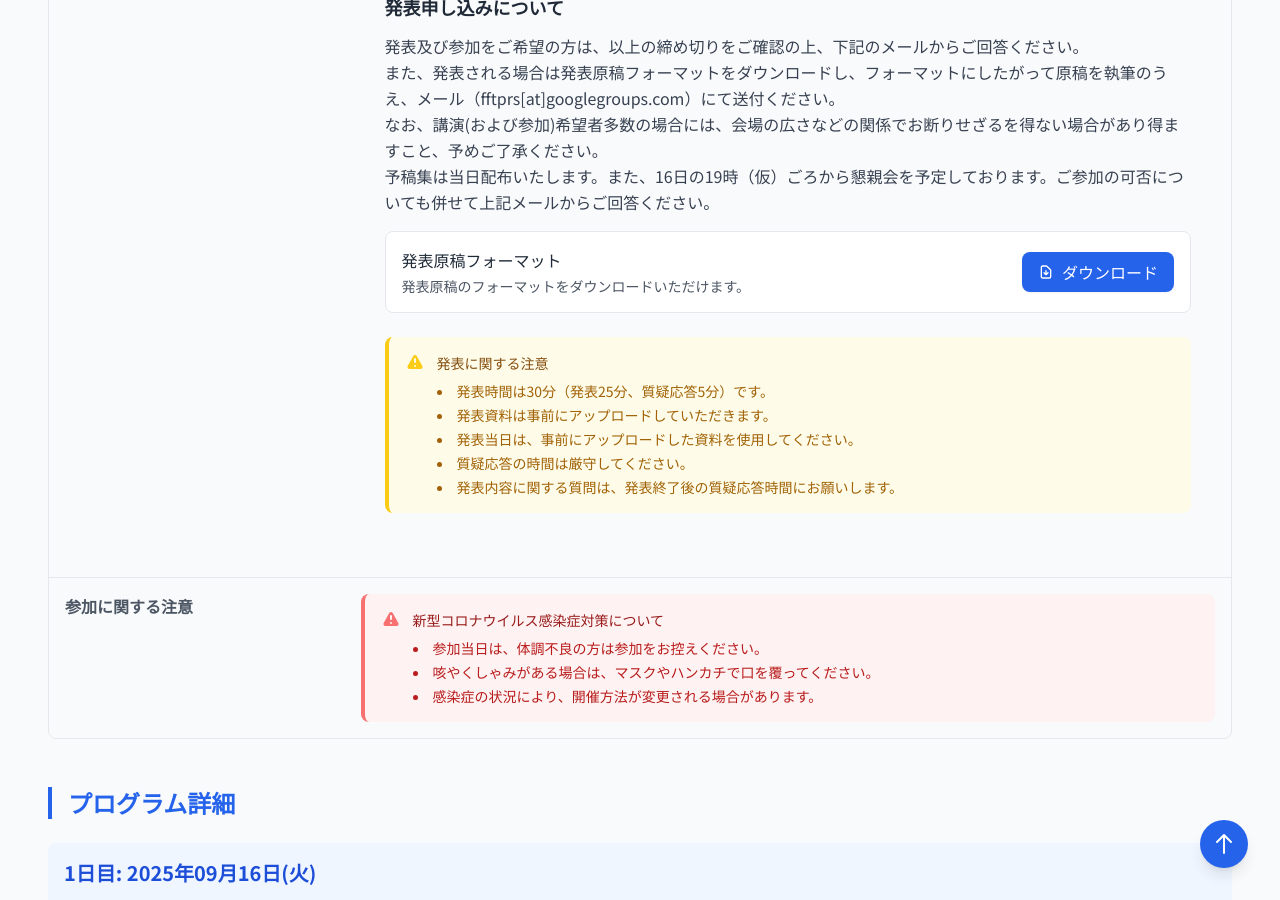
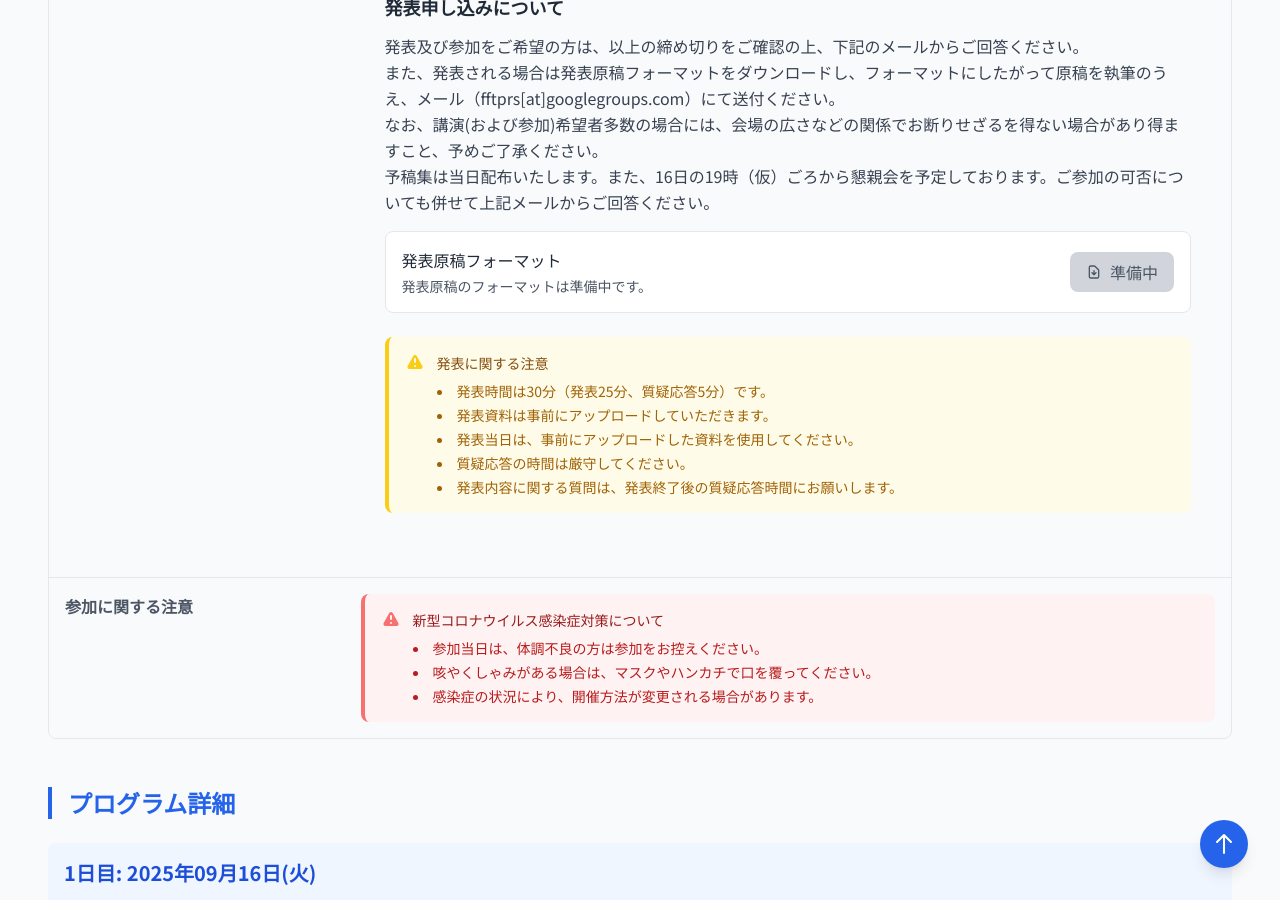
Before and after one commit to ko-max-123/site, a Jekyll site: the page built from pages/workshop11.html, in a window 1280 px wide and 900 px high, scrolled down 1609 px. Built offline with Jekyll 4.4.1, drawn with Linux system fonts in a browser that asks for light colours; nearby versions of some CDN libraries.

Commit message:
発表原稿フォーマットの出し分けを追加

```diff
--- a/_data/workshop11.yml
+++ b/_data/workshop11.yml
@@ -66,6 +66,8 @@ program:
       description: ""
 
 proceedings: ""
+manuscript_format: ""
+
 
 links:
   - title: "情報理論とその応用サブソサイエティ（SITAサブソ）"
--- a/_data/workshop2.yml
+++ b/_data/workshop2.yml
@@ -93,6 +93,7 @@ program:
       description: ""
 
 proceedings: ""
+manuscript_format: ""
 
 links:
   - title: "情報理論とその応用サブソサイエティ（SITAサブソ）"
--- a/pages/workshop11.html
+++ b/pages/workshop11.html
@@ -90,15 +90,30 @@ description: "第11回有限体理論とその擬似乱数系列生成への応
                             <div class="flex items-center justify-between">
                                 <div>
                                     <h5 class="font-medium text-gray-800 mb-1">発表原稿フォーマット</h5>
-                                    <p class="text-sm text-gray-600">発表原稿のフォーマットをダウンロードいただけます。</p>
+                                    <p class="text-sm text-gray-600">
+                                        {% if workshop.manuscript_format == '' or workshop.manuscript_format == null %}
+                                        発表原稿のフォーマットは準備中です。
+                                        {% else %}
+                                        発表原稿のフォーマットをダウンロードいただけます。
+                                        {% endif %}
+                                    </p>
                                 </div>
+                                {% if workshop.manuscript_format == '' or workshop.manuscript_format == null %}
+                                <button class="inline-flex items-center bg-gray-300 text-gray-600 font-medium py-2 px-4 rounded-lg cursor-not-allowed" disabled>
+                                    <svg class="w-4 h-4 mr-2" fill="none" stroke="currentColor" viewBox="0 0 24 24">
+                                        <path stroke-linecap="round" stroke-linejoin="round" stroke-width="2" d="M12 10v6m0 0l-3-3m3 3l3-3m2 8H7a2 2 0 01-2-2V5a2 2 0 012-2h5.586a1 1 0 01.707.293l5.414 5.414a1 1 0 01.293.707V19a2 2 0 01-2 2z"></path>
+                                    </svg>
+                                    準備中
+                                </button>
+                                {% else %}
                                 <a class="inline-flex items-center bg-blue-600 text-white font-medium py-2 px-4 rounded-lg hover:bg-blue-700 transition-colors duration-200 shadow-sm"
-                                   href="#">
+                                   href="{{ workshop.manuscript_format }}">
                                     <svg class="w-4 h-4 mr-2" fill="none" stroke="currentColor" viewBox="0 0 24 24">
                                         <path stroke-linecap="round" stroke-linejoin="round" stroke-width="2" d="M12 10v6m0 0l-3-3m3 3l3-3m2 8H7a2 2 0 01-2-2V5a2 2 0 012-2h5.586a1 1 0 01.707.293l5.414 5.414a1 1 0 01.293.707V19a2 2 0 01-2 2z"></path>
                                     </svg>
                                     ダウンロード
                                 </a>
+                                {% endif %}
                             </div>
                         </div>
 
```
Also changed, not shown: pages/workshop2.html (+17 -2 lines).
